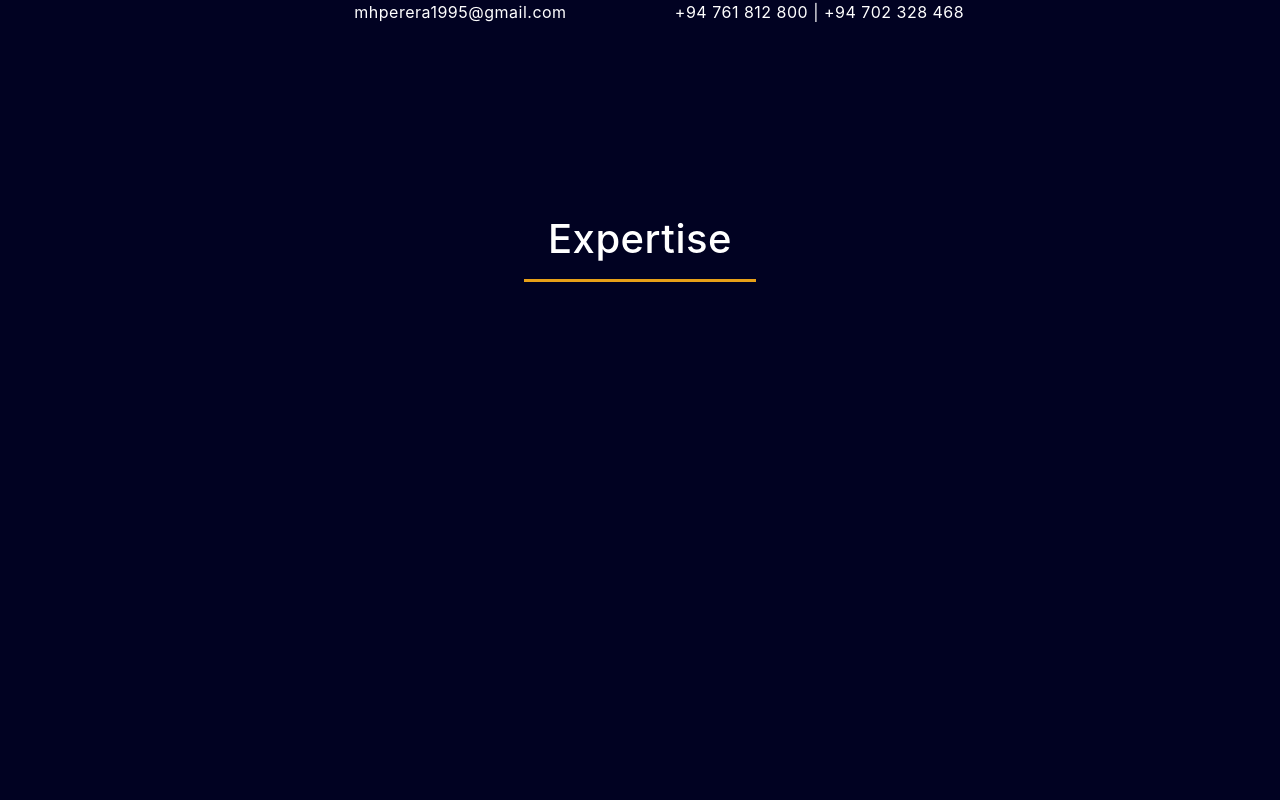
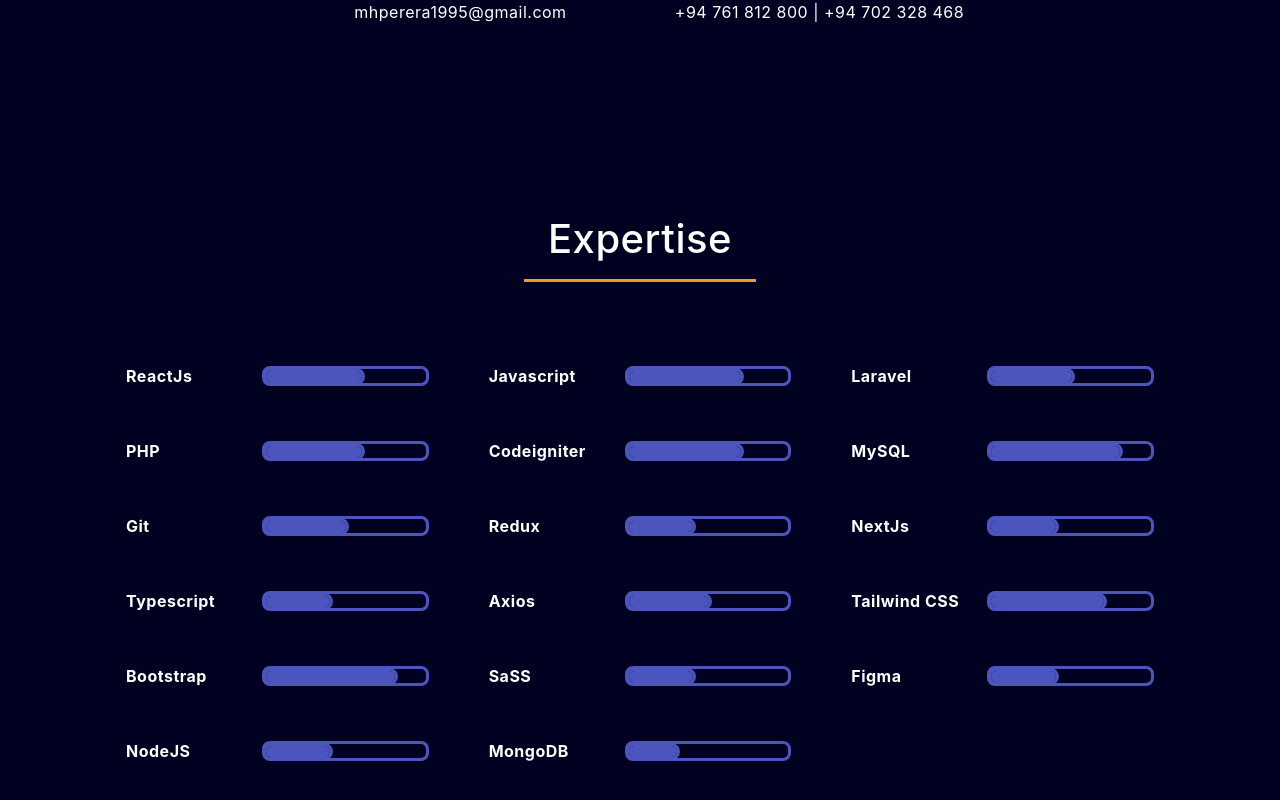
Before and after one commit to mhperera/mhperera.github.io, a React (Create React App) app: page / in a window 1280 px wide. Shown: the part 1404-2204 px from the top of the page. Before the commit the page ends 1950 px from the top, so only its background shows below. Built offline with nearby package versions, Linux system fonts and the light colour scheme.

Commit message:
Tech stack developed

```diff
--- a/src/App.js
+++ b/src/App.js
@@ -11,6 +11,77 @@
 	{ id: 2, title: 'Portfolio', active: false, path: '/' },
 	{ id: 3, title: 'Other', active: false, path: '/' },
 	{ id: 4, title: 'Contact', active: false, path: '/' },
+];
+
+const TechStack = [
+	{
+		name: 'ReactJs',
+		stage: '60',
+	},
+	{
+		name: 'Javascript',
+		stage: '70',
+	},
+	{
+		name: 'Laravel',
+		stage: '50',
+	},
+	{
+		name: 'PHP',
+		stage: '60',
+	},
+	{
+		name: 'Codeigniter',
+		stage: '70',
+	},
+	{
+		name: 'MySQL',
+		stage: '80',
+	},
+	{
+		name: 'Git',
+		stage: '50',
+	},
+	{
+		name: 'Redux',
+		stage: '40',
+	},
+	{
+		name: 'NextJs',
+		stage: '40',
+	},
+	{
+		name: 'Typescript',
+		stage: '40',
+	},
+	{
+		name: 'Axios',
+		stage: '50',
+	},
+	{
+		name: 'Tailwind CSS',
+		stage: '70',
+	},
+	{
+		name: 'Bootstrap',
+		stage: '80',
+	},
+	{
+		name: 'SaSS',
+		stage: '40',
+	},
+	{
+		name: 'Figma',
+		stage: '40',
+	},
+	{
+		name: 'NodeJS',
+		stage: '40',
+	},
+	{
+		name: 'MongoDB',
+		stage: '30',
+	},
 ];
 
 const PersonalDetails = [
@@ -43,7 +114,11 @@
 				onClickNavLink={handleNavLink}
 			/>
 
-			<Myself HeroImage={HeroImage} PersonalDetails={PersonalDetails}/>
+			<Myself
+				HeroImage={HeroImage}
+				PersonalDetails={PersonalDetails}
+				TechStack={TechStack}
+			/>
 		</Container>
 	);
 }
--- a/src/components/Pages/MySelf/Myself.js
+++ b/src/components/Pages/MySelf/Myself.js
@@ -9,9 +9,18 @@
 		<>
 			<Hero HeroImage={props.HeroImage} />
 			<Introduction />
-			<GeneralDetails PersonalDetails={props.PersonalDetails}/>
-			<TechStack />
-			<br /><br /><br /><br /><br /><br /><br /><br /><br /><br />
+			<GeneralDetails PersonalDetails={props.PersonalDetails} />
+			<TechStack TechStack={props.TechStack} />
+			<br />
+			<br />
+			<br />
+			<br />
+			<br />
+			<br />
+			<br />
+			<br />
+			<br />
+			<br />
 		</>
 	);
 };
--- /dev/null
+++ b/src/components/Pages/MySelf/Skills/Stagebar.js
@@ -0,0 +1,11 @@
+import React from 'react';
+
+const Stagebar = ({ stage }) => {
+	return (
+		<div className="Stagebar">
+			<span style={{"width" : `${stage}%` }} ></span>
+		</div>
+	);
+};
+
+export default Stagebar;
--- /dev/null
+++ b/src/components/Pages/MySelf/Skills/TechGroup.js
@@ -0,0 +1,13 @@
+import React from 'react'
+import Stagebar from './Stagebar';
+
+const TechGroup = ({ name, stage }) => {
+  return (
+    <div className='TechGroup'>
+        <h4>{ name }</h4>
+        <Stagebar stage={stage}/>
+    </div>
+  )
+}
+
+export default TechGroup
--- a/src/components/Pages/MySelf/Skills/TechStack.js
+++ b/src/components/Pages/MySelf/Skills/TechStack.js
@@ -1,13 +1,27 @@
 import React from 'react';
 import Section from './../../../UI/Section';
 import H1 from './../../../UI/Headings/H1';
+import TechGroup from './TechGroup';
 
-const TechStack = () => {
-    return (
-        <Section>
+const TechStack = (props) => {
+	return (
+		<Section>
 			<H1>Expertise</H1>
+
+            <div className="TechList">
+                {
+                    props.TechStack && props.TechStack.map((tech) => (
+                        <TechGroup
+                            key={tech.name}
+                            name={tech.name}
+                            stage={tech.stage}
+                        />
+                    ))
+                }
+            </div>
+
 		</Section>
-    )
-}
+	);
+};
 
-export default TechStack
+export default TechStack;
--- a/src/css/index.css
+++ b/src/css/index.css
@@ -84,10 +84,10 @@
 }
 
 .highlight-secondary {
-  background-color: #482F9B;
+  background-color: #4c55bd;
 }
 .highlight-secondary:hover {
-  background-color: #5a3bc2;
+  background-color: #7178cb;
 }
 
 .highlight-tertiary {
@@ -160,7 +160,7 @@
 
 .big-text {
   font-size: 5rem;
-  text-shadow: 4px 4px 0px #482F9B;
+  text-shadow: 4px 4px 0px #4c55bd;
   font-weight: 400;
 }
 
@@ -177,11 +177,11 @@
 }
 
 .btn-secondary {
-  background-color: #482F9B;
+  background-color: #4c55bd;
   border: 3px solid #E7A018;
 }
 .btn-secondary:hover {
-  background: #5a3bc2;
+  background: #7178cb;
 }
 
 .btn-tertiary {
@@ -197,7 +197,7 @@
   border: 3px solid #E7A018;
 }
 .btn-ghost:hover {
-  background-color: #482F9B;
+  background-color: #4c55bd;
 }
 
 .btn-lead {
@@ -285,7 +285,7 @@
 /* ==================================== Images ==================================== */ /* ==================================== Breakpoints ==================================== */ /* ==================================== ALL COMPONENTS ==================================== */ /* COMPONENT : Navigation */
 .Navigation {
   position: sticky;
-  z-index: 1;
+  z-index: 2;
   top: 0;
   left: 0;
   right: 0;
@@ -324,7 +324,7 @@
   height: 4px;
   width: 160%;
   left: -30%;
-  background-color: #482F9B;
+  background-color: #4c55bd;
 }
 .Navigation ul li::after {
   background-color: #010222;
@@ -410,6 +410,43 @@
   padding: 1rem 1rem;
 }
 
+.TechList {
+  display: flex;
+  flex-direction: row;
+  flex-wrap: wrap;
+}
+
+.TechGroup {
+  flex-basis: 33.33%;
+  display: flex;
+  flex-direction: row;
+  justify-content: space-between;
+  padding: 20px 30px;
+  margin-bottom: 15px;
+}
+.TechGroup .Stagebar {
+  border: 3px solid #4c55bd;
+  border-radius: 8px;
+  height: 20px;
+  width: 55%;
+  position: relative;
+  transition: all 0.2s ease-in 0s;
+}
+.TechGroup .Stagebar:hover {
+  border-color: #E7A018;
+}
+.TechGroup .Stagebar > span {
+  background-color: #4c55bd;
+  outline: 3px solid #4c55bd;
+  border-radius: 8px;
+  margin-top: 2px;
+  margin-left: 1px;
+  height: 11px;
+  display: block;
+  position: absolute;
+  z-index: 1;
+}
+
 /* ================================== Main Styles ================================== */
 * {
   margin: 0;
@@ -461,8 +498,12 @@
     display: inline-block;
     width: 50%;
   }
+  .TechGroup {
+    flex-direction: row;
+    flex-basis: 50% !important;
+  }
 }
-@media (max-width: 1100px) {
+@media (max-width: 750px) {
   .Hero {
     flex-direction: column-reverse;
   }
@@ -486,6 +527,9 @@
     width: 100%;
     margin-bottom: 2rem;
   }
+  .TechGroup {
+    flex-basis: 100% !important;
+  }
 }
 @media (max-width: 320px) {
   .Hero .HeroDetails .button-group {
@@ -494,6 +538,17 @@
   .Hero .HeroDetails .button-group button {
     margin-bottom: 1rem;
   }
+  .TechGroup {
+    flex-basis: 100% !important;
+    flex-direction: column !important;
+    justify-content: center !important;
+  }
+  .TechGroup h4 {
+    margin-bottom: 15px;
+  }
+  .TechGroup .Stagebar {
+    width: 100%;
+  }
 }
 /* ================================== STYLES ENDS HERE ================================== */
 
--- a/src/scss/Components/Components.scss
+++ b/src/scss/Components/Components.scss
@@ -5,3 +5,4 @@
 @import './Hero';
 @import './UI';
 @import './Detail';
+@import './Skills';
--- a/src/scss/Components/_Navigation.scss
+++ b/src/scss/Components/_Navigation.scss
@@ -3,7 +3,7 @@
 
 .Navigation {
 	position: sticky;
-	z-index: 1;
+	z-index: 2;
 	top: 0;
 	left: 0;
 	right: 0;
--- /dev/null
+++ b/src/scss/Components/_Skills.scss
@@ -0,0 +1,45 @@
+.TechList{
+    display: flex;
+    flex-direction: row;
+    flex-wrap: wrap;
+}
+
+.TechGroup{
+
+    flex-basis: 33.33%;
+    display: flex;
+    flex-direction: row;
+    justify-content: space-between;
+    padding: 20px 30px;
+    margin-bottom: 15px;
+
+    h4{
+
+    }
+
+    .Stagebar{
+        border: 3px solid $secondary_color;
+        border-radius: 8px;
+        height: 20px;
+        width: 55%;
+        position: relative;
+        transition: all $transition_time_faster ease-in 0s;
+
+        &:hover{
+            border-color: $tertiary_color;
+        }
+    }
+
+    .Stagebar > span {
+        background-color: $secondary_color;
+        outline: 3px solid $secondary_color;
+        border-radius: 8px;
+        margin-top: 2px;
+        margin-left: 1px;
+        height: 11px;
+        display: block;
+        position: absolute;
+        z-index: 1;
+    }
+
+}
--- a/src/scss/_breakpoints.scss
+++ b/src/scss/_breakpoints.scss
@@ -2,6 +2,6 @@
 /* ==================================== Breakpoints ==================================== */
 
 $breakpoint-tablet: 1100px;
-$breakpoint-palmtop: 1100px;
+$breakpoint-palmtop: 750px;
 $breakpoint-mobile: 500px;
 $breakpoint-smallmobile: 320px;
--- a/src/scss/_colors.scss
+++ b/src/scss/_colors.scss
@@ -2,7 +2,8 @@
 /* ==================================== Colors ==================================== */
 
 $primary_color : #010222;
-$secondary_color: #482F9B;
+// $secondary_color: #482F9B;
+$secondary_color: #4c55bd;
 $tertiary_color: #E7A018;
 
 $pink_color : #f72585;
```
Also changed, not shown: src/scss/_media-query.scss (+24 -0 lines), 1 other file (tests, documents, lock files or other folders).
